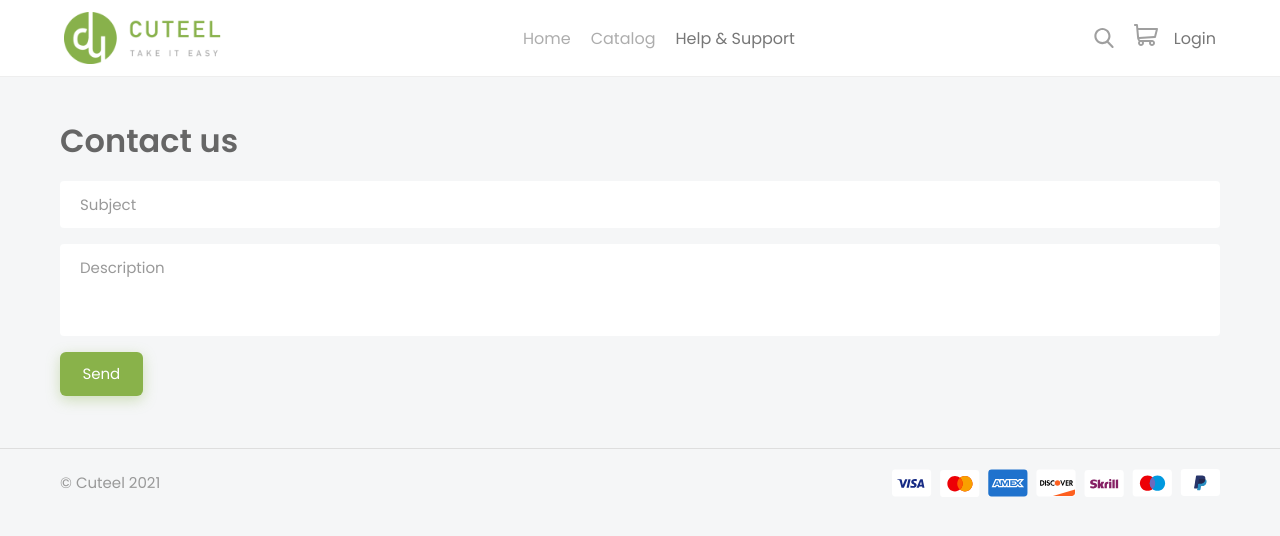
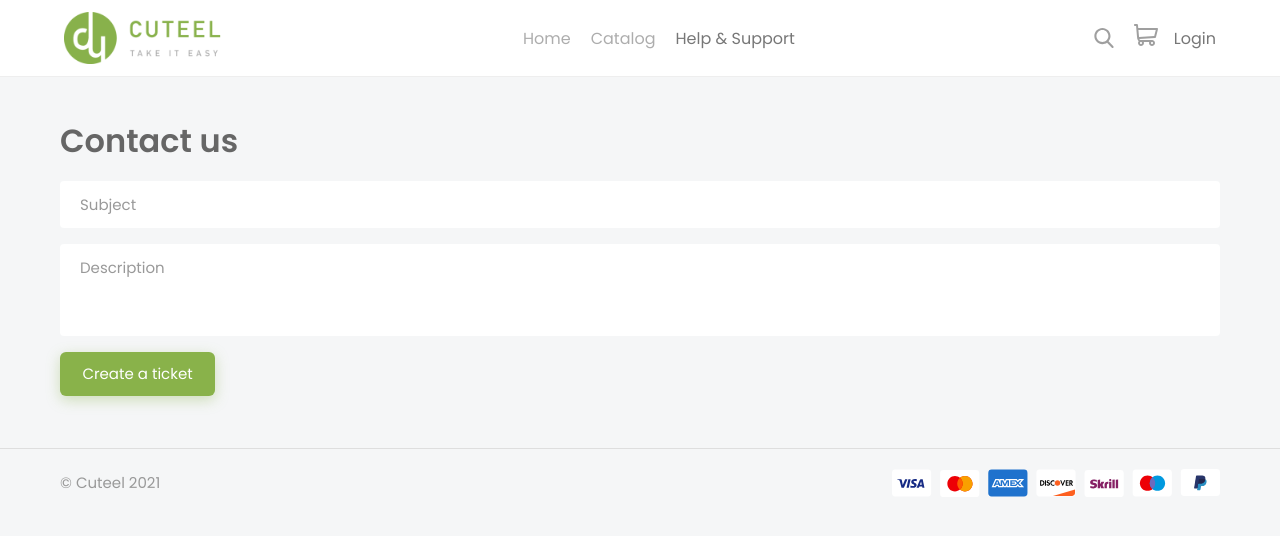
Before and after one commit to boushib/cuteel-frontend, a Next.js app: page /support in a window 1280 px wide. Shown: the top 536 px of the page. Built offline with nearby package versions, Linux system fonts and the light colour scheme.

Commit message:
say create a ticket instead of send

```diff
--- a/pages/support/index.tsx
+++ b/pages/support/index.tsx
@@ -49,7 +49,7 @@ const Support = () => {
               onChange={(e) => setDescription(e.target.value)}
               placeholder="Description"
             ></textarea>
-            <Button onClick={createTicket}>Send</Button>
+            <Button onClick={createTicket}>Create a ticket</Button>
           </>
         )}
       </div>
```
